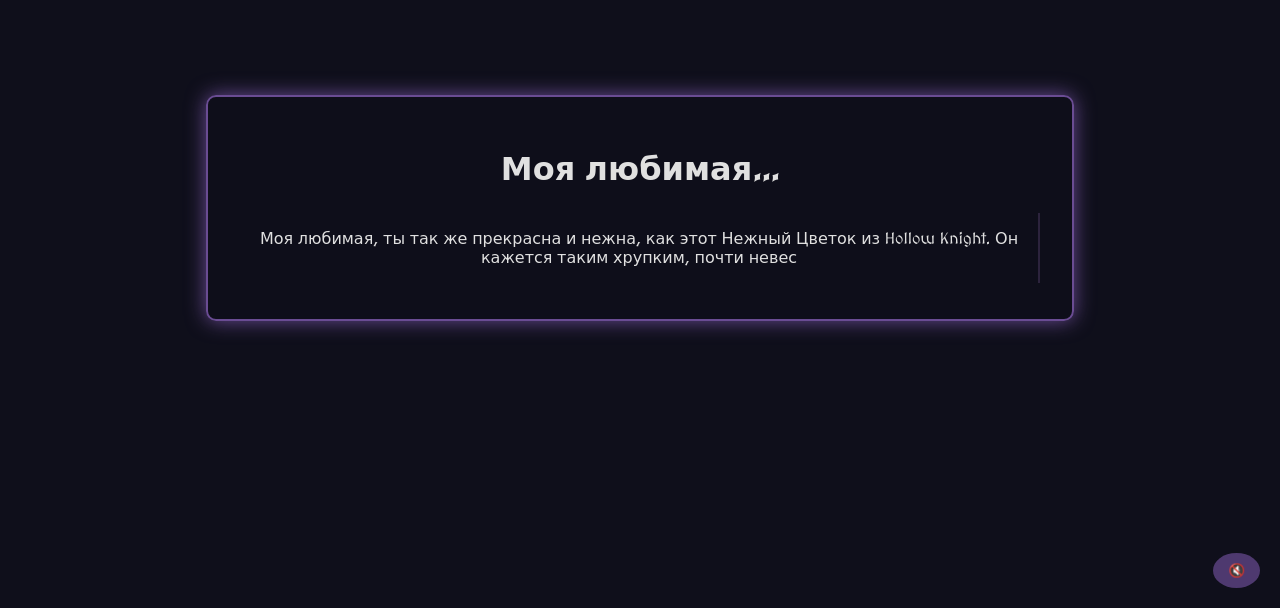
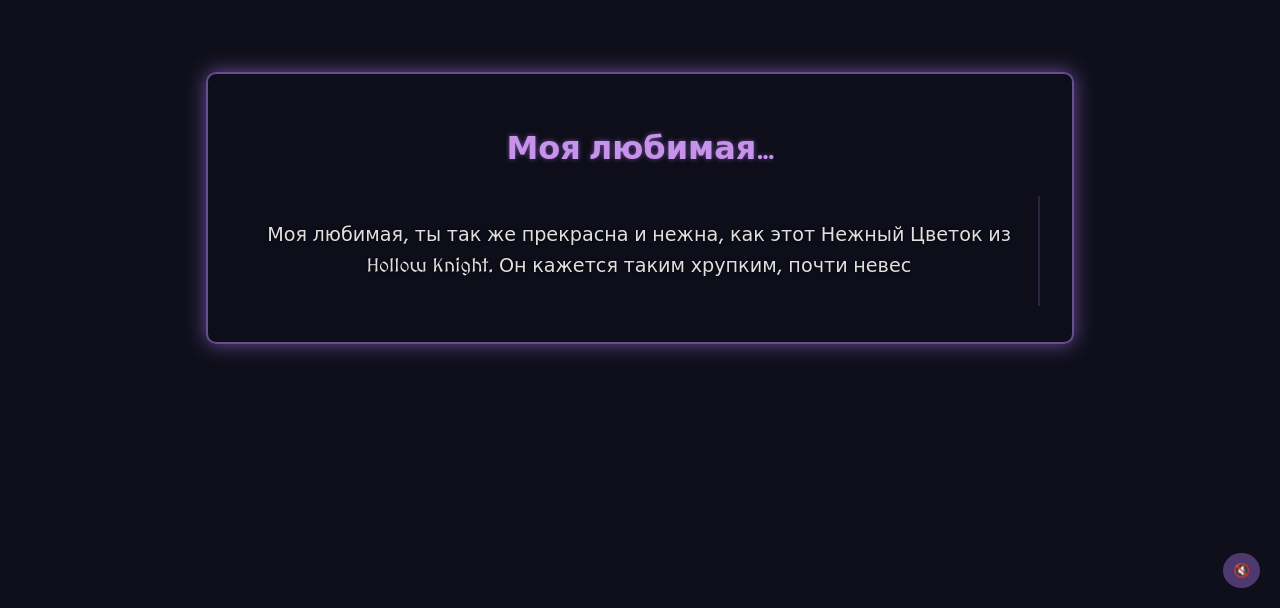
Before and after one commit to Ispandiar07/for-my-love, a plain HTML site: page index.html in a window 1280 px wide. Shown: the part 192-800 px from the top of the page. Drawn offline with Linux system fonts and the light colour scheme.

Commit message:
Update style.css

```diff
--- a/style.css
+++ b/style.css
@@ -22,7 +22,52 @@ body {
     box-shadow: 0 0 20px #6a4c93;
 }
 
-/* Анимации текста */
+h1 {
+    color: #c792ea;
+    text-shadow: 0 0 5px #6a4c93;
+    font-family: 'Cinzel Decorative', cursive;
+}
+
+.text-box p {
+    font-size: 1.2rem;
+    line-height: 1.6;
+    margin: 1.5rem 0;
+    text-shadow: 0 0 3px rgba(0, 0, 0, 0.8);
+}
+
+.photo-img {
+    max-width: 100%;
+    border-radius: 10px;
+    border: 2px solid #c792ea;
+    box-shadow: 0 0 20px rgba(199, 146, 234, 0.6);
+    animation: glow 3s infinite alternate;
+}
+
+@keyframes glow {
+    0% { box-shadow: 0 0 10px rgba(199, 146, 234, 0.5); }
+    100% { box-shadow: 0 0 25px rgba(255, 119, 168, 0.8); }
+}
+
+.final-message p {
+    font-size: 1.2rem;
+    margin: 1rem 0;
+    color: #ff77a8;
+    text-shadow: 0 0 5px rgba(255, 119, 168, 0.5);
+}
+
+#musicBtn {
+    position: fixed;
+    bottom: 20px;
+    right: 20px;
+    background: rgba(106, 76, 147, 0.7);
+    border: none;
+    color: white;
+    padding: 10px;
+    border-radius: 50%;
+    cursor: pointer;
+    z-index: 100;
+}
+
 .typing-text {
     border-right: 2px solid #c792ea;
     white-space: pre-wrap;
@@ -36,34 +81,6 @@ body {
     to { border-right-color: #c792ea; }
 }
 
-/* Стили для фото */
-.photo-img {
-    max-width: 100%;
-    border-radius: 10px;
-    border: 2px solid #c792ea;
-    box-shadow: 0 0 20px rgba(199, 146, 234, 0.6);
-    animation: glow 3s infinite alternate;
-}
-
-@keyframes glow {
-    0% { box-shadow: 0 0 10px rgba(199, 146, 234, 0.5); }
-    100% { box-shadow: 0 0 25px rgba(255, 119, 168, 0.8); }
-}
-
-/* Кнопка музыки */
-#musicBtn {
-    position: fixed;
-    bottom: 20px;
-    right: 20px;
-    background: rgba(106, 76, 147, 0.7);
-    border: none;
-    color: white;
-    padding: 10px 15px;
-    border-radius: 50%;
-    cursor: pointer;
-    z-index: 100;
-}
-
 .hidden {
     display: none;
 }
```
